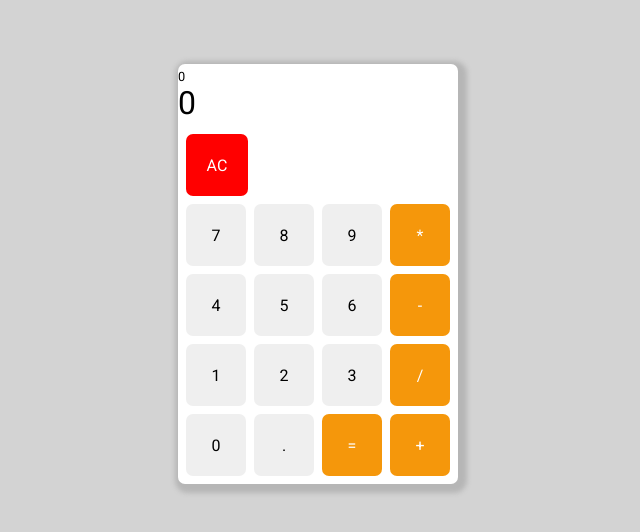
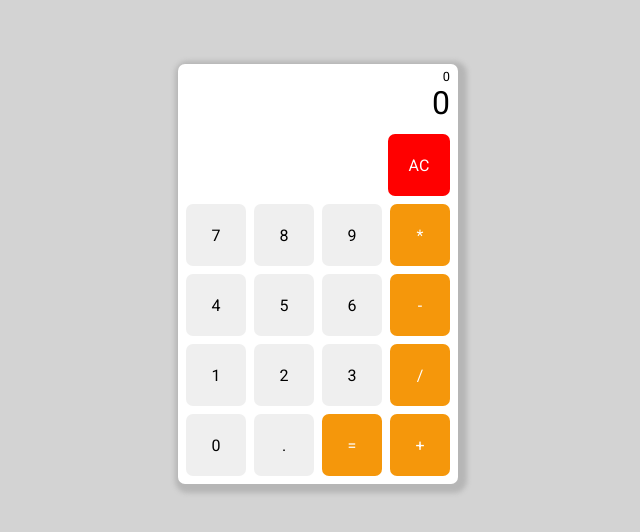
Before and after one commit to torod76/js-calculator, a plain HTML site: page index.html in a window 1280 px wide. Shown: the part 126-658 px from the top of the page, without its empty margins (322-962 px from the left). Drawn offline with Linux system fonts and the light colour scheme.

Commit message:
[update] result row and clear button on right on firefox

```diff
--- a/styles.css
+++ b/styles.css
@@ -48,6 +48,9 @@ body {
 }
 
 .button {
+    -webkit-appearance: none;
+    -moz-appearance: none;
+    appearance: none;
     border: none;
     border-radius: 7px;
     width: 62px;
@@ -94,13 +97,13 @@ body {
     display: -webkit-box;
     display: -ms-flexbox;
     display: flex;
-    -webkit-box-pack: start;
-        -ms-flex-pack: start;
-            justify-content: start;
+    -webkit-box-pack: end;
+    -ms-flex-pack: end;
+    justify-content: end;
     -webkit-box-orient: horizontal;
     -webkit-box-direction: reverse;
-        -ms-flex-direction: row-reverse;
-            flex-direction: row-reverse;
+    -ms-flex-direction: row-reverse;
+    flex-direction: row-reverse;
     width: 100%;
 }
 
@@ -126,9 +129,9 @@ body {
 }
 
 #second-row {
-    -webkit-box-pack: start;
-        -ms-flex-pack: start;
-            justify-content: start;
+    -webkit-box-pack: end;
+        -ms-flex-pack: end;
+            justify-content: end;
     -webkit-box-orient: horizontal;
     -webkit-box-direction: reverse;
         -ms-flex-direction: row-reverse;
```
